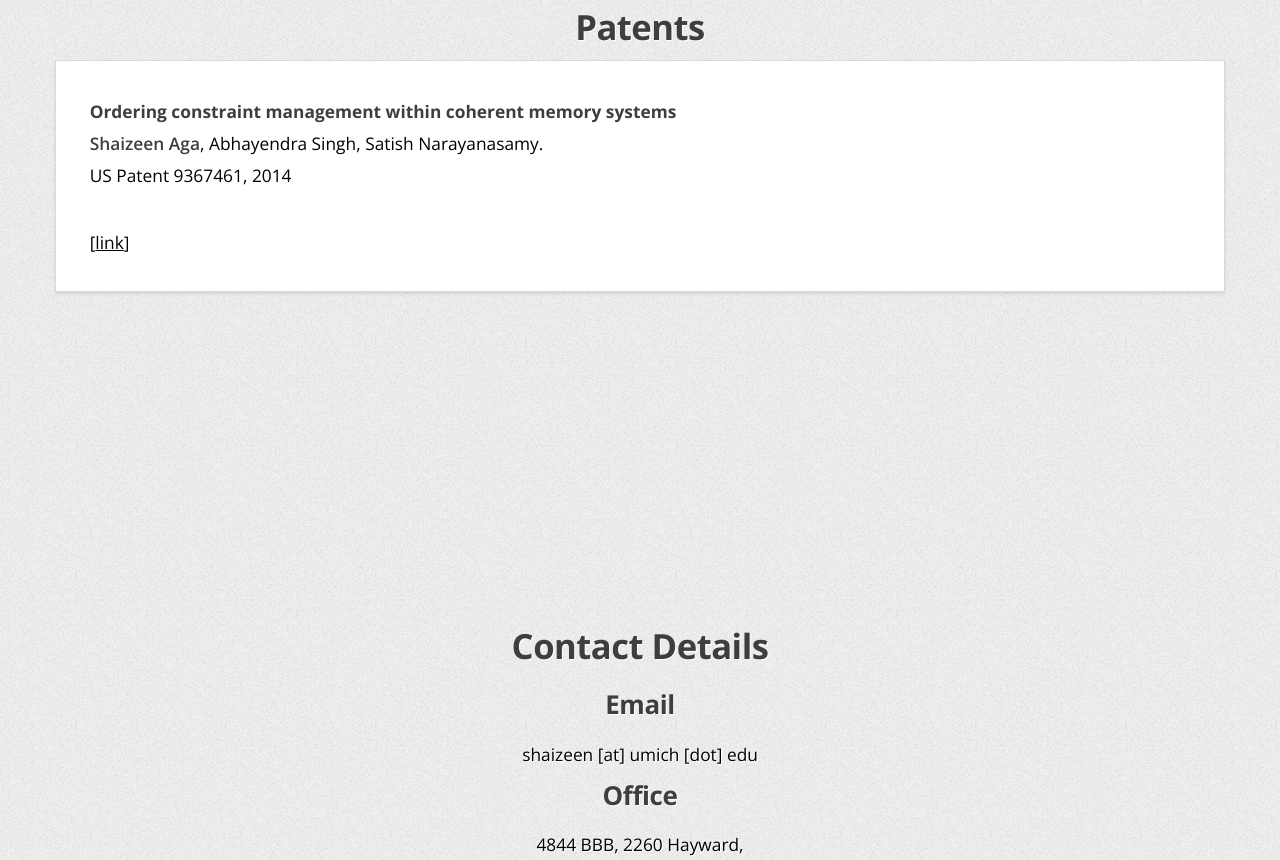
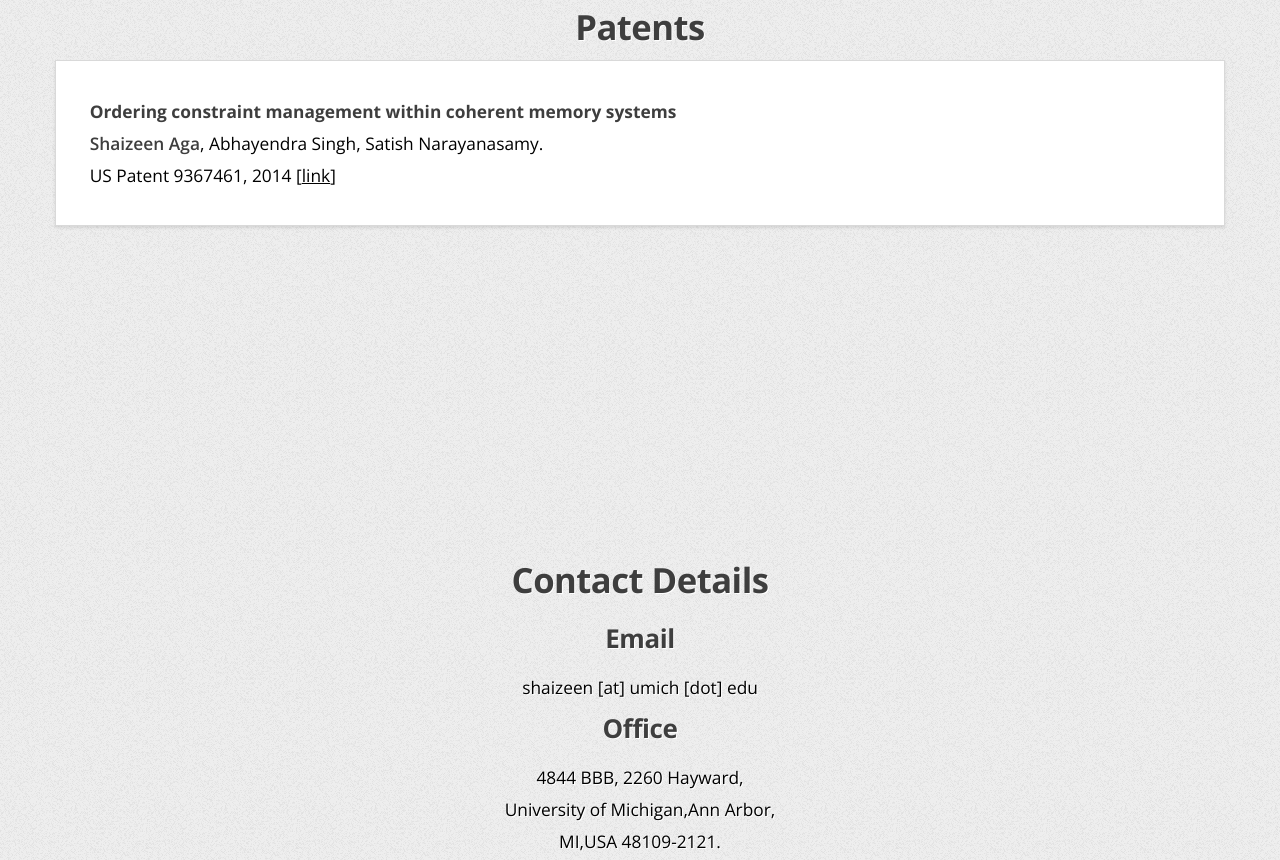
Before and after one commit to shaizeen/shaizeen.github.io, a plain HTML site: page index.html in a window 1280 px wide. Shown: the part 2166-3026 px from the top of the page. Drawn offline with nearby package versions, Linux system fonts and the light colour scheme.

Commit message:
Fixing spacing

```diff
--- a/index.html
+++ b/index.html
@@ -201,8 +201,9 @@
 								<article class="box style2">
 									<h4>Ordering constraint management within coherent memory systems</h4>
 									<p  style="font-size:1em;"> <strong>Shaizeen Aga</strong>, Abhayendra Singh,
-									 Satish Narayanasamy. <br/>US Patent 9367461, 2014</p>
+									 Satish Narayanasamy. <br/>US Patent 9367461, 2014
 									[<a href="http://patft.uspto.gov/netacgi/nph-Parser?Sect1=PTO1&Sect2=HITOFF&d=PALL&p=1&u=%2Fnetahtml%2FPTO%2Fsrchnum.htm&r=1&f=G&l=50&s1=9367461.PN.&OS=PN/9367461&RS=PN/9367461">link</a>]
+										</p>
 								</article>
 							</div>
 						</div>
```
